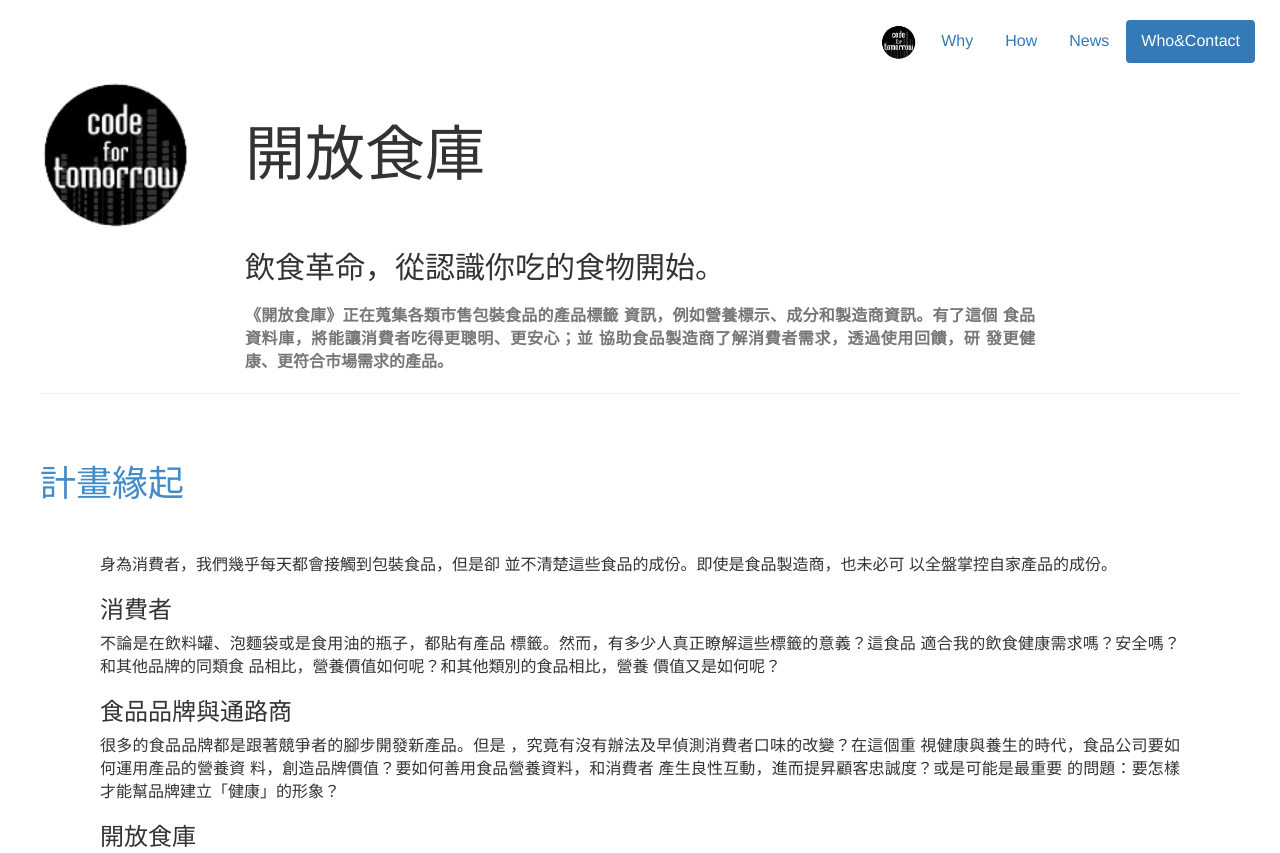
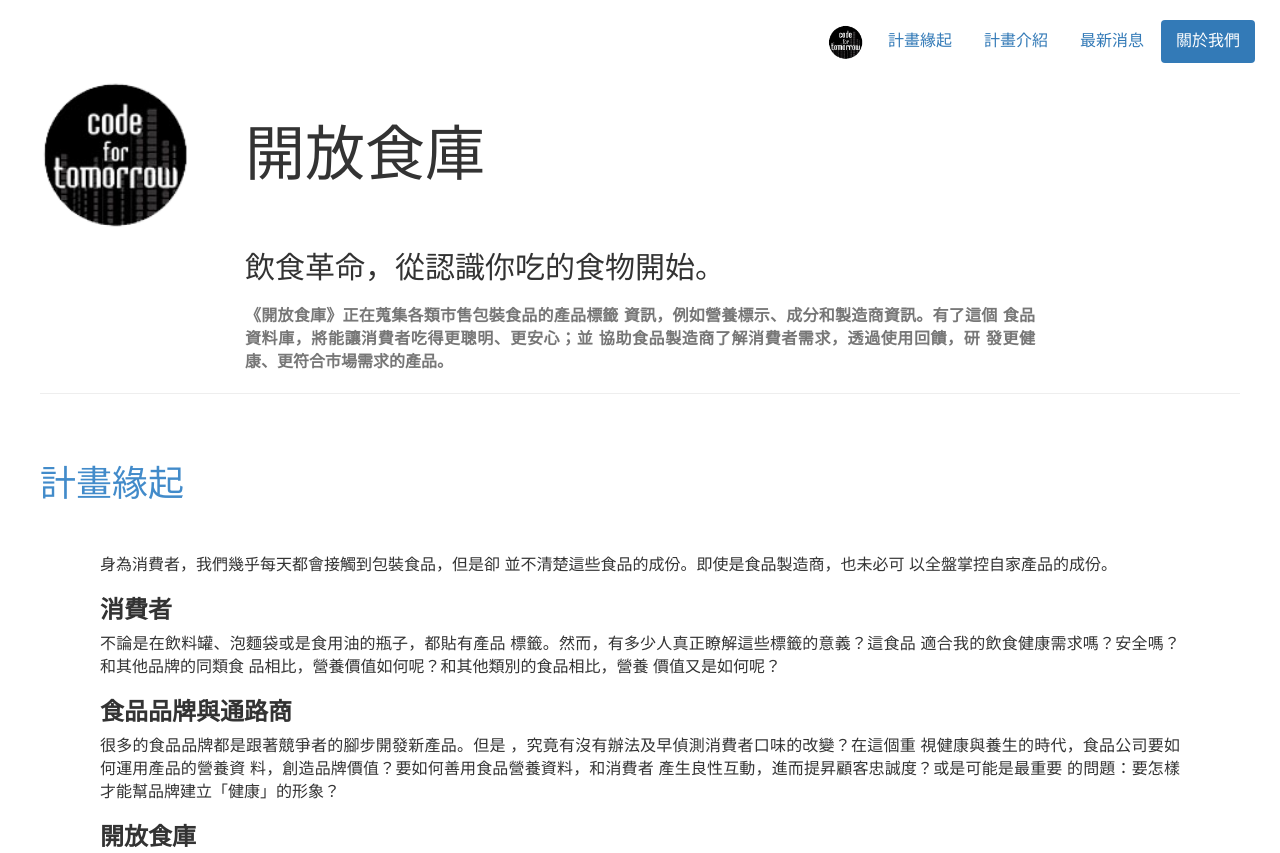
Before and after one commit to xuehung/fodpage, a plain HTML site: page index.html in a window 1280 px wide. Shown: the top 853 px of the page. Drawn offline with nearby package versions, Linux system fonts and the light colour scheme.

Commit message:
chinese modified

```diff
--- a/index.html
+++ b/index.html
@@ -114,16 +114,16 @@
 
                 <ul class="nav nav-pills pull-right">
                     <li>
-                    <a href="#why">Why</a>
+                    <a href="#why">計畫緣起</a>
                     </li>
                     <li>
-                    <a href="#how">How</a>
+                    <a href="#how">計畫介紹</a>
                     </li>
                     <li>
-                    <a href="#news">News</a>
+                    <a href="#news">最新消息</a>
                     </li>
                     <li>
-                    <a href="#aboutteam">Who&amp;Contact</a>
+                    <a href="#aboutteam">關於我們</a>
                     </li>
                 </ul>
 				<a href=""><img class="pull-right" width="35px" style="margin:5px 10px 0 0" src="img/CfT.png" class="foodopendata-logo"/></a>
@@ -168,7 +168,7 @@
                         以全盤掌控自家產品的成份。
 				    	</p>
 
-				    	<h3>消費者</h3>
+                        <h3><strong>消費者</strong></h3>
                         <p>
                         不論是在飲料罐、泡麵袋或是食用油的瓶子，都貼有產品
                         標籤。然而，有多少人真正瞭解這些標籤的意義？這食品
@@ -177,7 +177,7 @@
                         價值又是如何呢？
 					    </p>
 
-					    <h3>食品品牌與通路商</h3>
+                        <h3><strong>食品品牌與通路商</strong></h3>
                         <p>
                         很多的食品品牌都是跟著競爭者的腳步開發新產品。但是
                         ，究竟有沒有辦法及早偵測消費者口味的改變？在這個重
@@ -187,7 +187,7 @@
                         的問題：要怎樣才能幫品牌建立「健康」的形象？
 					    </p>
 
-					    <h3>開放食庫</h3>
+                        <h3><strong>開放食庫</strong></h3>
                         <p>
                         有了《開放食庫》，不但消費者可以做出更精明的飲食選
                         擇，食品品牌和通路也能和顧客產生更好的互動，進而加
@@ -242,15 +242,16 @@
                 </div>
 
                 <div class="section" id="aboutteam">
-                    <h1 class="section-title"> 關於計畫團隊 </h1>
+                    <h1 class="section-title"> 關於我們 </h1>
+                    <h3>
+                        <strong>《開放食庫》</strong>是由<strong><a
+                                target="_blank"
+                                href="http://codefortomorrow.org/">Code
+                                for Tomorrow</a></strong>所管理的計畫。
+                    </h3>
 
                     <div class="row">
                     	<div class="col-lg-6">
-                            <p>
-                            <strong>《開放食庫》</strong>是由<strong><a
-                                    target="_blank"
-                                    href="http://codefortomorrow.org/">Code
-                                    for Tomorrow</a></strong>所管理的計畫。</p>
                             <h3>團隊成員包括：</h3>
                             <img class="member-pic img-circle" src="img/profile_sample.jpg"
                             data-title="General Manager"
```
